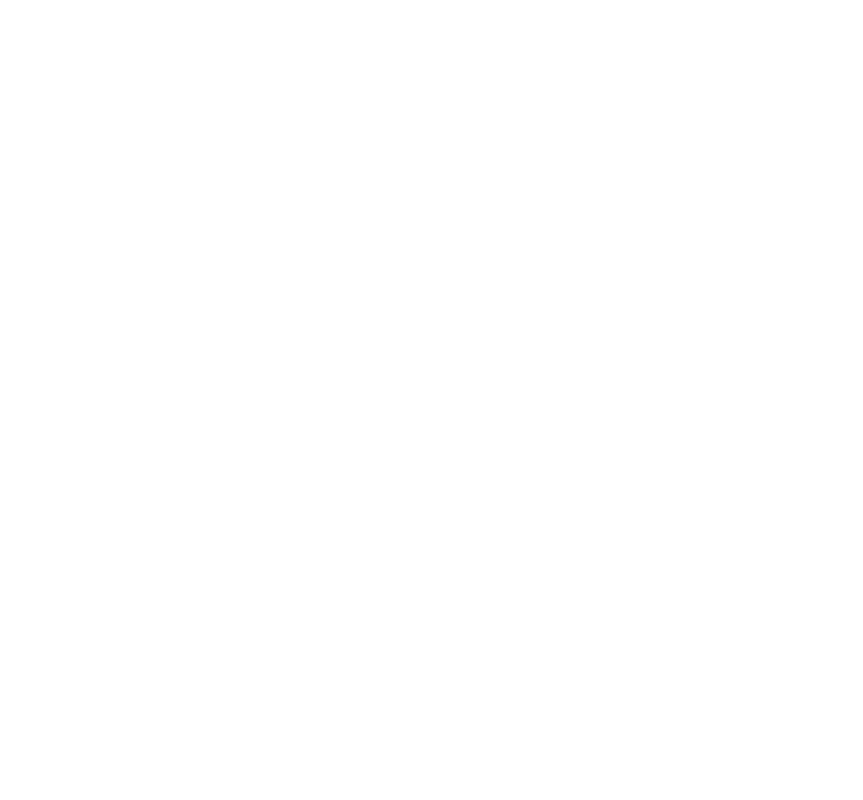
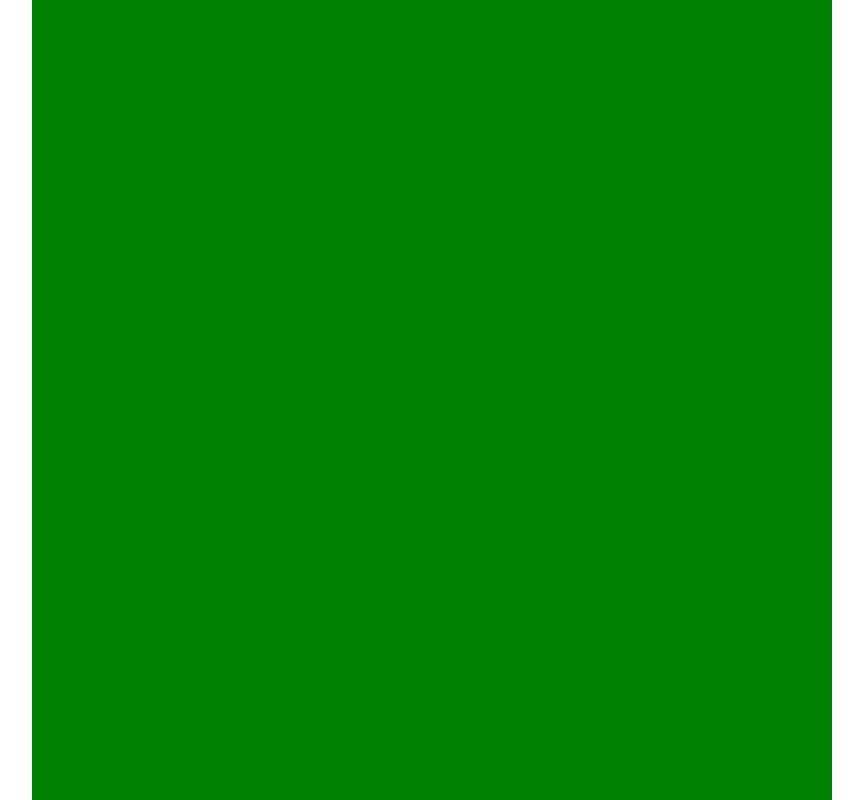
Before and after one commit to guillaume-boutin/chess-next, a Next.js app: page / in a window 1280 px wide. Shown: the whole page, without its empty margins (208-1071 px from the left). Built offline with nearby package versions, Linux system fonts and the light colour scheme.

Commit message:
Displaying squares with proper coordinates on board.

```diff
--- a/app/page.tsx
+++ b/app/page.tsx
@@ -1,5 +1,7 @@
+import { App } from "../src/UI/App";
+
 export default function Home() {
   return (
-    <></>
+    <App />
   )
 }
--- /dev/null
+++ b/src/UI/App/App.module.css
@@ -0,0 +1,7 @@
+.app {
+    width: 100%;
+    height: 100%;
+    display: flex;
+    justify-content: center;
+    align-items: center;
+}
--- /dev/null
+++ b/src/UI/App/App.tsx
@@ -0,0 +1,14 @@
+"use client";
+
+import {Board} from ".";
+import style from "./App.module.css";
+
+function App() {
+    return (
+        <div className={style.app}>
+            <Board />
+        </div>
+    )
+}
+
+export default App;
--- /dev/null
+++ b/src/UI/App/Board.module.css
@@ -0,0 +1,9 @@
+.board {
+    width: 800px;
+    height: 800px;
+    background: green;
+
+    display: grid;
+    grid-template-columns: repeat(8, 1fr);
+    grid-template-rows: repeat(8, 1fr);
+}
--- /dev/null
+++ b/src/UI/App/Board.tsx
@@ -0,0 +1,24 @@
+import style from "./Board.module.css";
+import {Square} from ".";
+
+function Board () {
+    function makeSquares(): { x: number, y: number }[] {
+        let squares: { x: number, y: number }[] = [];
+
+        for (let y = 8; y > 0; y--) {
+            for (let x = 1; x < 9; x ++) {
+                squares = [...squares, { x, y }]
+            }
+        }
+
+        return squares;
+    }
+
+    return (
+        <div className={style.board}>
+            { makeSquares().map((square, i) => <Square key={i} x={square.x} y={square.y} />) }
+        </div>
+    )
+}
+
+export default Board;
--- /dev/null
+++ b/src/UI/App/Square.tsx
@@ -0,0 +1,16 @@
+interface IProps {
+    x: number,
+    y: number
+}
+
+function Square({ x, y }: IProps) {
+    const _handleClick = () => {
+        console.log({ x, y });
+    }
+
+    return (
+        <div onClick={_handleClick}></div>
+    )
+}
+
+export default Square;
--- /dev/null
+++ b/src/UI/App/index.ts
@@ -0,0 +1,3 @@
+export { default as App } from "./App";
+export { default as Board } from "./Board";
+export { default as Square } from "./Square";
```
